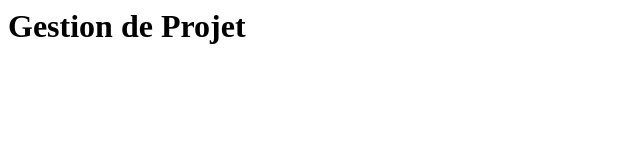
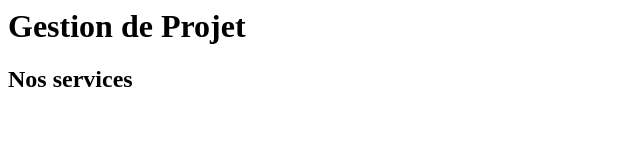
Before and after one commit to amnaradaoui-art/GestionProjet_AMNA_RADDAOUI, a plain HTML site: page index.html in a window 1280 px wide. Shown: the whole page, without its empty margins (0-640 px from the left). Drawn offline with Linux system fonts and the light colour scheme.

Commit message:
Ajout du titre services sur feature-services

```diff
--- a/index.html
+++ b/index.html
@@ -1 +1,2 @@
 <h1>Gestion de Projet</h1>
+<h2>Nos services</h2>
```
